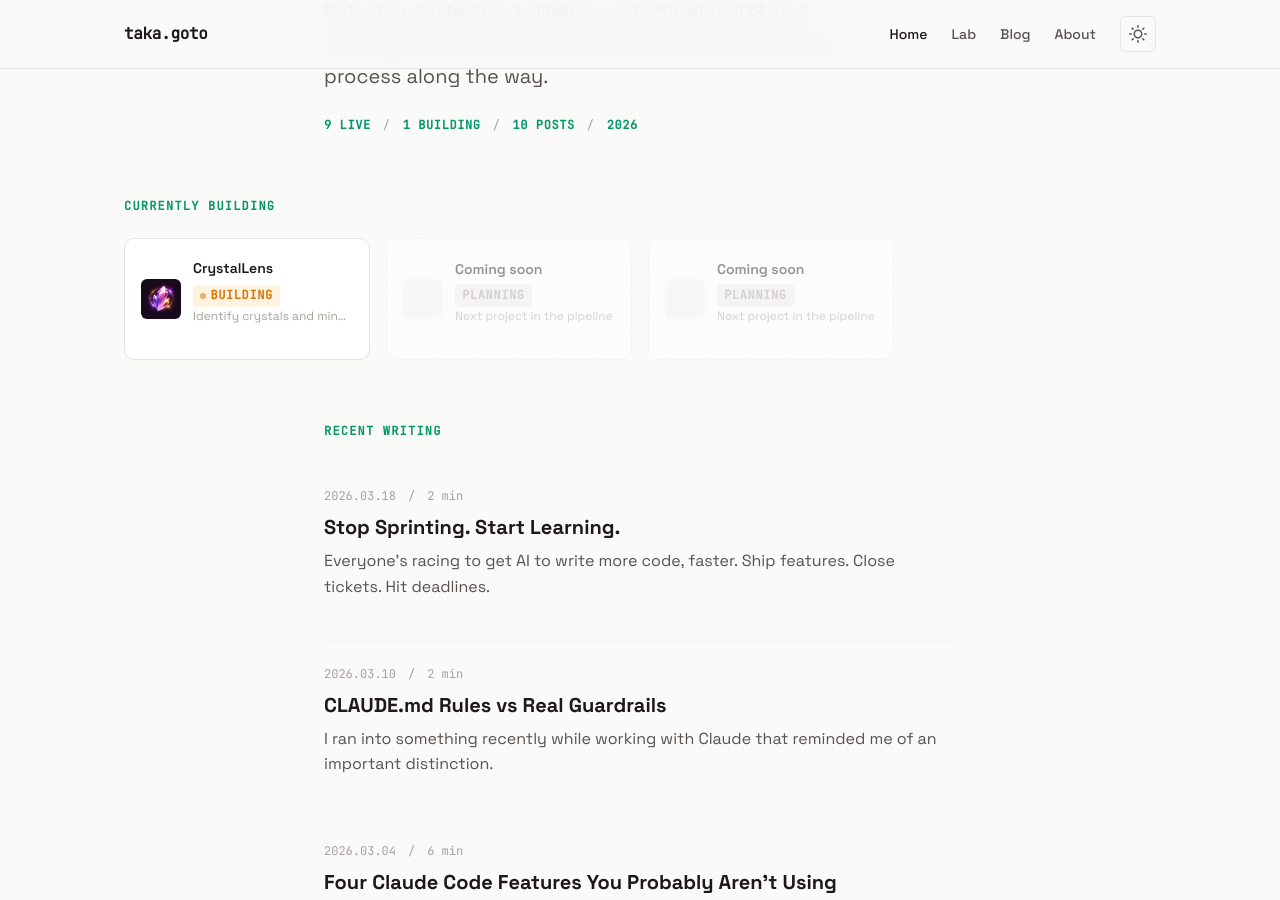
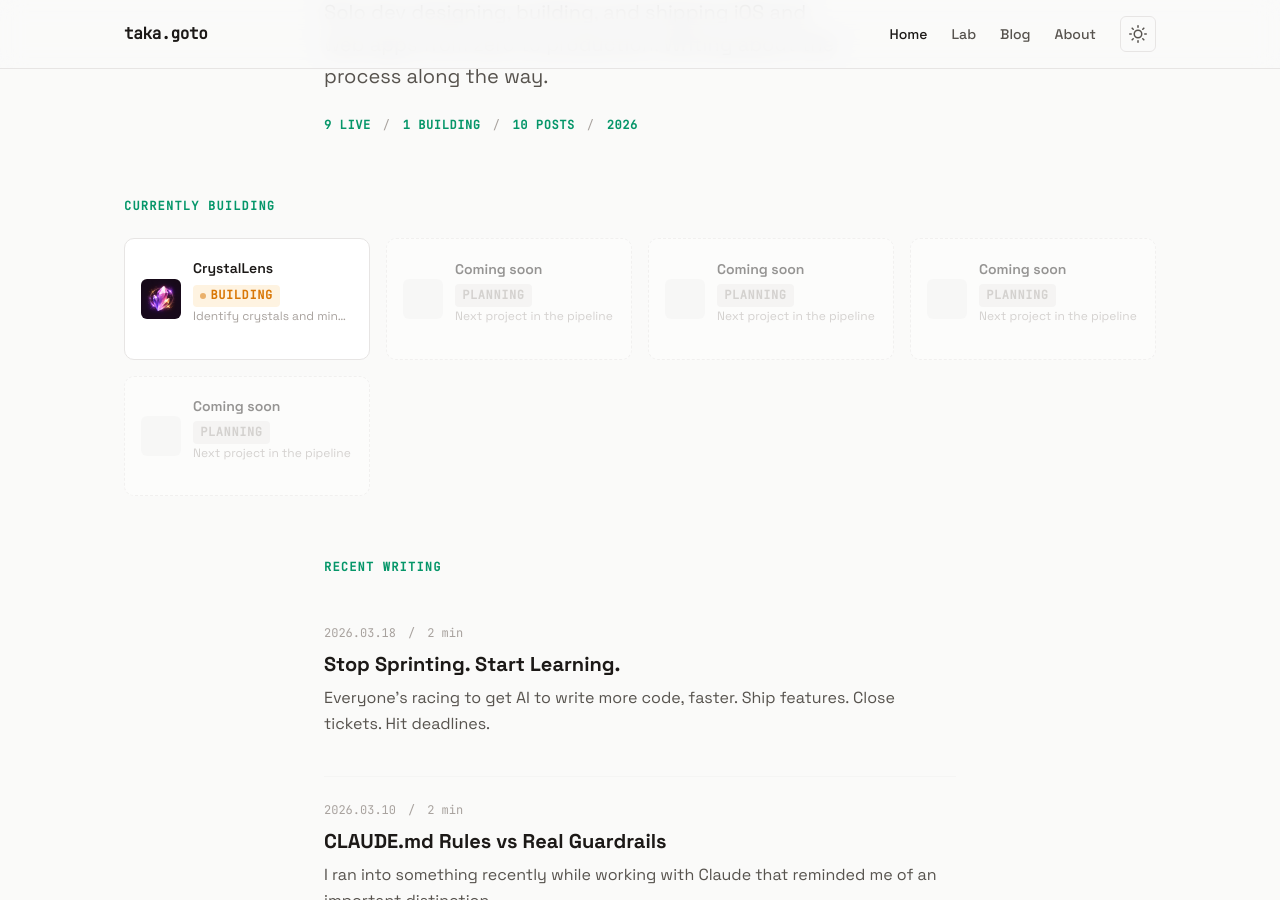
Before and after one commit to TakaGoto/takagoto.github.io, a Jekyll site: the page built from index.html, in a window 1280 px wide and 900 px high, scrolled down 347 px. Built offline with Jekyll 4.4.1, drawn with Linux system fonts in a browser that asks for light colours.

Commit message:
fix: show 4 planning placeholders to fill 5 slots in building section
Co-Authored-By: Claude Opus 4.6 (1M context) <noreply@anthropic.com>

```diff
--- a/index.html
+++ b/index.html
@@ -35,9 +35,9 @@ layout: home
     </a>
     {% endif %}
     {% endfor %}
-    {% assign pad = building_count | modulo: 3 %}
-    {% if pad != 0 %}
-      {% assign placeholders = 3 | minus: pad %}
+    {% assign total_target = 5 %}
+    {% if building_count < total_target %}
+      {% assign placeholders = total_target | minus: building_count %}
       {% for i in (1..placeholders) %}
       <div class="building-card building-card--placeholder">
         <div class="building-card-icon building-card-icon--placeholder"></div>
```
